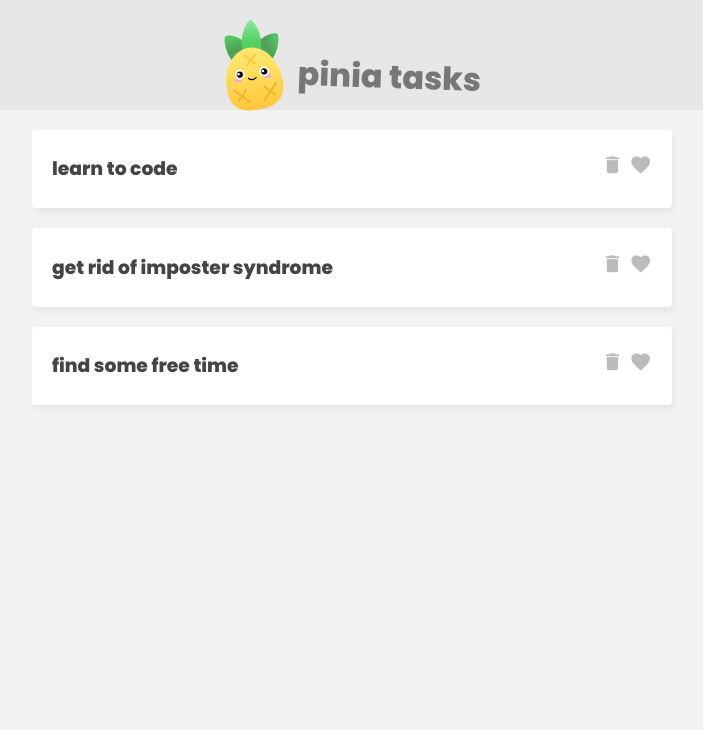
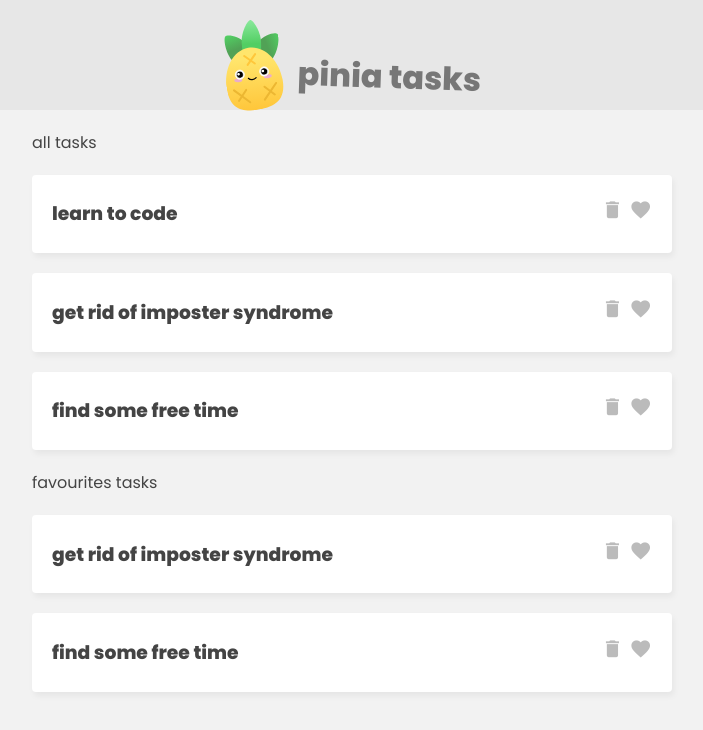
Before and after one commit to KacperSzyf/mastering_pinia, a Vue app: page / in a window 1280 px wide. Shown: the top 730 px of the page, without its empty margins (288-991 px from the left). Built offline with nearby package versions, Linux system fonts and the light colour scheme.

Commit message:
added favourite tasks

```diff
--- a/src/App.vue
+++ b/src/App.vue
@@ -7,9 +7,15 @@
     </header>
     <!-- task list -->
     <div class="task-list">
+      <p>all tasks</p>
       <div v-for="task in taskStore.tasks" :key="task.id">
-        <TaskDetails :task="task"/>
-        <!-- <p>{{ task.title }}</p> -->
+        <TaskDetails :task="task" />
+      </div>
+    </div>
+    <div class="task-list">
+      <p>favourites tasks</p>
+      <div v-for="task in taskStore.favourites" :key="task.id">
+        <TaskDetails :task="task" />
       </div>
     </div>
   </main>
```
